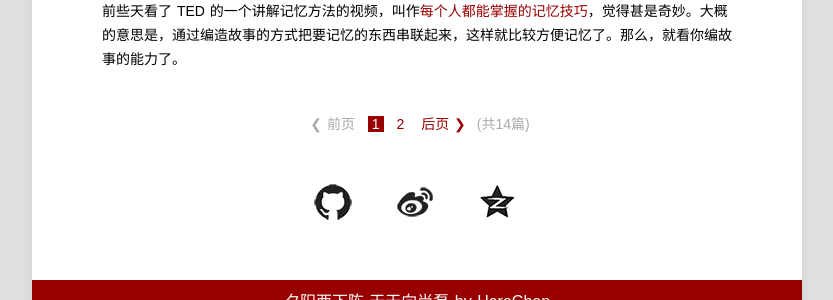
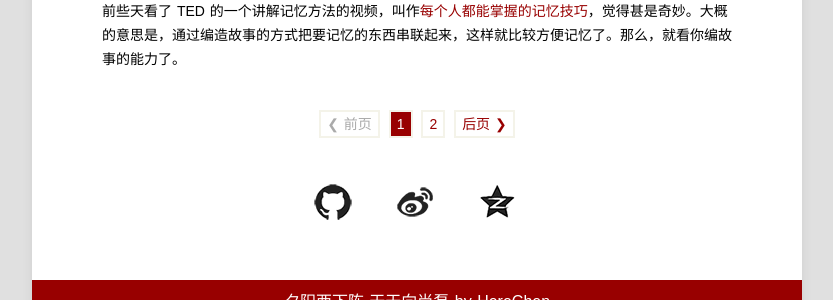
Before and after one commit to Xuezhiyuanlin/herechen.github.io, a Jekyll site: the page built from index.html, in a window 1280 px wide. Shown: the part 1544-1844 px from the top of the page, without its empty margins (223-1056 px from the left). Built offline with Jekyll 4.4.1, drawn with Linux system fonts in a browser that asks for light colours; some web fonts are replaced; Markdown is read by kramdown in place of the engine named in the settings; the list of posts is cut into pages by our own code.

Commit message:
herechen

```diff
--- a/index.html
+++ b/index.html
@@ -63,7 +63,6 @@ layout: page
   {% else %}
     <span class="next disabled" >后页 &#10095;</span>
   {% endif %}
-  (共{{ paginator.total_posts }}篇)
 </div>
 
 <div id="social-icons">
--- a/media/css/style.css
+++ b/media/css/style.css
@@ -141,7 +141,7 @@ footer a:hover {border-bottom: 1px dashed #BBB;text-decoration: none;color: #fff
 	vertical-align: middle;
 	text-align: center;
 }
-.paginator a,.paginator span{padding: 0 4px;margin: 2px;text-decoration: none;}
+.paginator a,.paginator span{padding: 4px 6px;margin: 2px;text-decoration: none;border: 2px solid #f4f3e9;}
 .paginator .current-page {color: white;background: #980000;}
 .paginator a:hover{color: #ffffff;background: #980000;}
 
```
